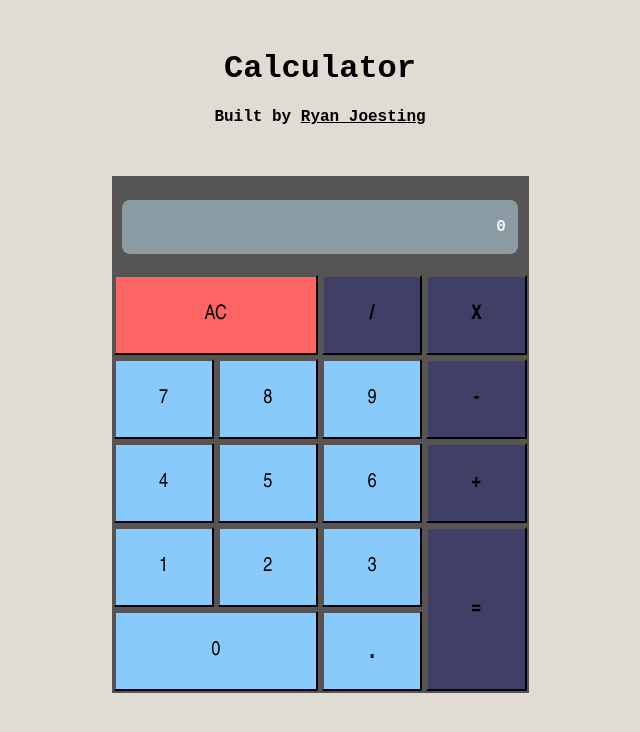
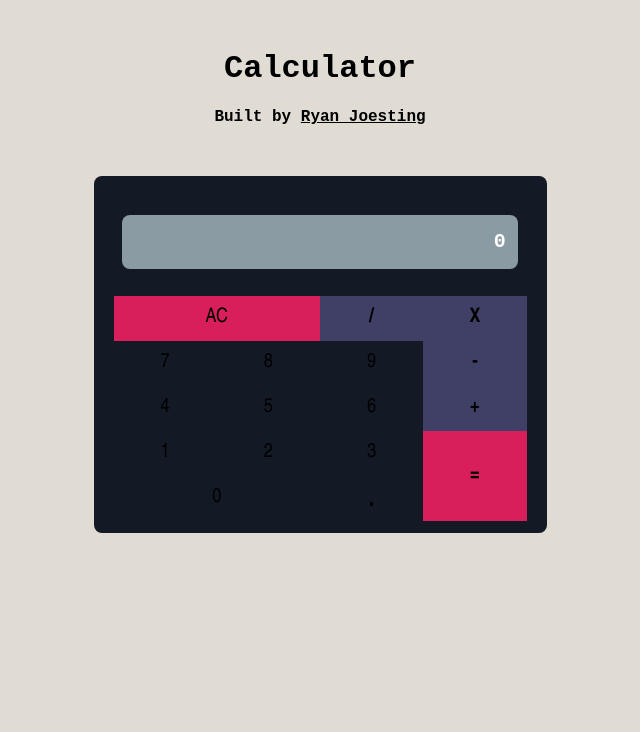
Before and after one commit to ryjoesting/React-Calculator, a React (Create React App) app: page / in a window 1280 px wide. Shown: the top 732 px of the page, without its empty margins (320-960 px from the left). Built offline with nearby package versions, Linux system fonts and the light colour scheme.

Commit message:
Added global style variables

```diff
--- a/src/Calculator.js
+++ b/src/Calculator.js
@@ -6,31 +6,49 @@ function Calculator() {
 
     const [total, setTotal] = useState(0);
     const [screenText, setScreenText] = useState('')
-    const [number, setNumber] = useState('');
-
-    const clear = () => {
-        setTotal(0);
-        setNumber('');
-        setScreenText('0');
-    }
+    const [numberStr, setNumberStr] = useState('');
+    const [number, setNumber] = useState(0);
 
     useEffect( () => {
-        if(number != 0) setScreenText(number);
-    }, [number]);
+        if(numberStr !== 0) setScreenText(numberStr);
+    }, [numberStr]);
 
     useEffect( () => {
         setScreenText('0');
     }, []);
 
+    const clear = () => {
+        setTotal(0);
+        setNumberStr('');
+        setScreenText('0');
+    };
+
     const pushDigit = (digit) => {
-        setNumber([...number, digit].join(''));
+        setNumberStr(numberStr.concat(digit));
+    };
+
+    const parseNumberStr = () => {
+        if (isNaN(+numberStr)) {
+            console.log('numberStr NaN error');
+            return;
+        }
+        setNumber(+numberStr);
+        console.log('Number str parsed: ' + number);
     }
+
+    const add = () => {
+        if (numberStr === '') {
+            // error
+        }
+        parseNumberStr();
+
+    };
 
     return (
         <div className='calculator'>
             <Screen screenText={screenText}/>
             <div className='grid'>
-                <button id='clear' className='btn btn-wide btn-AC grow' onClick={clear}>AC</button>
+                <button id='clear' className='btn btn-wide' onClick={clear}>AC</button>
                 <button id='divide' className='btn btn-bold'>/</button>
                 <button id='multiply' className='btn btn-bold'>X</button>
                 <button id='seven' className='btn' onClick={() => pushDigit(7)}>7</button>
--- a/src/styles/App.css
+++ b/src/styles/App.css
@@ -17,5 +17,6 @@ a {
 
 .grow:hover, .btn:hover {
   transform: scale(1.05);
-  color: 		#edcc6f;
+  color:  var(--neutral-gray);
+  z-index: 1;
 }
--- a/src/styles/Calculator.css
+++ b/src/styles/Calculator.css
@@ -2,15 +2,15 @@
     margin: 50px auto;
     min-width: 285px;
     max-width: 35%;
-    background-color: 	#575454;
-    padding: 2px;
+    background-color: 	var(--dark);
+    padding: 12px 20px;
+    border-radius: var(--border-radius);
 }
 
 .grid {
     display: grid;
-    gap: 0.25rem;
     grid-template-columns: repeat(4, 1fr);
-    grid-template-rows: repeat(5, 1ff);
+    grid-template-rows: repeat(5, 1fr);
     grid-auto-rows: 80px;
 }
 
@@ -22,9 +22,10 @@
     width: 100%;
     height: 100%;
     transition: all 500ms;
-    background-color: #88cafc;
+    background-color: var(--dark);
     font-size: 20px;
     font-family:'Franklin Gothic', 'Arial Narrow', Arial, sans-serif;
+    border: none;
 }
 
 .btn-bold {
@@ -32,8 +33,8 @@
     background-color: #404066;
 }
 
-.btn-AC {
-    background-color: rgb(255, 100, 100);
+#clear, #equals {
+    background-color: var(--primay);
 }
 
 .btn-wide {
--- a/src/styles/Screen.css
+++ b/src/styles/Screen.css
@@ -2,12 +2,12 @@
     width: 90%;
     margin: 4px auto;
     padding: 0px 12px;
-    background-color: #8b9ba3;
-    color: whitesmoke;
-    font-size: 16px;
+    background-color: var(--neutral-gray);
+    color: white;
+    font-size: 20px;
     line-height: 54px;
     text-align: right;
     padding: auto 0px;
-    border-radius: 8px;
+    border-radius: var(--border-radius);
     border: 2px inset solid black;
 }
--- a/src/styles/index.css
+++ b/src/styles/index.css
@@ -1,3 +1,12 @@
+:root {
+  --primay: #d81e5b;
+  --secondary: #8c38ff;
+  --dark: #131a26;
+  --light: #eee;
+  --neutral-gray: #8b9ba3;
+  --border-radius: 8px;
+}
+
 body {
   margin: 0;
   font-family: 'Courier New', -apple-system, BlinkMacSystemFont, 'Segoe UI', 'Roboto', 'Oxygen',
```
